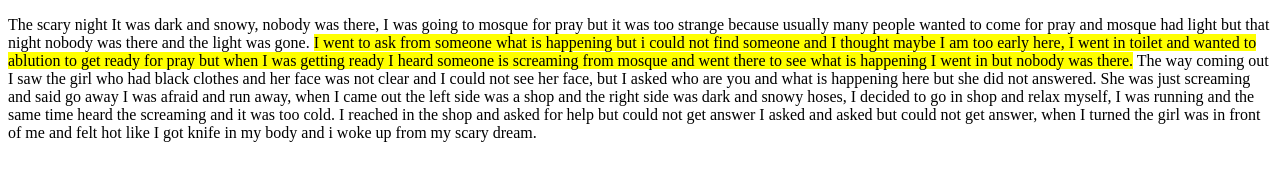
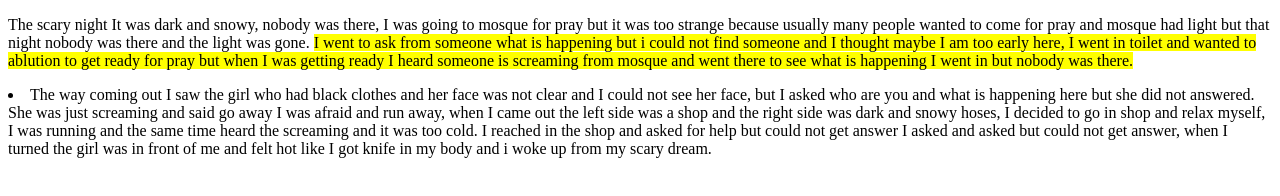
Before and after one commit to shukrallah098/fanny-WEB, a plain HTML site: page index.html in a window 1280 px wide. Drawn offline with Linux system fonts and the light colour scheme.

Commit message:
Update index.html

```diff
--- a/index.html
+++ b/index.html
@@ -10,7 +10,7 @@ It was dark and snowy, nobody was there, I was going to mosque for pray but it w
 
 <mark>I went to ask from someone what is happening but i could not find someone and I thought maybe I am too early here, I went in toilet and wanted to ablution to get ready for pray but when I was getting ready I heard someone is screaming from mosque and went there to see what is happening I went in but nobody was there.</mark>
 
-The way coming out I saw the girl who had black clothes and her face was not clear and I could not see her face, but I asked who are you and what is happening here but she did not answered.
+<li>The way coming out I saw the girl who had black clothes and her face was not clear and I could not see her face, but I asked who are you and what is happening here but she did not answered.</li>
 
 She was just screaming and said go away I was afraid and run away, when I came out the left side was a shop and the right side was dark and snowy hoses, I decided to go in shop and relax myself, I was running and the same time heard the screaming and it was too cold.
 I reached in the shop and asked for help but could not get answer I asked and asked but could not get answer, when I turned the girl was in front of me and felt hot like I got knife in my body and i woke up from my scary dream.
```
